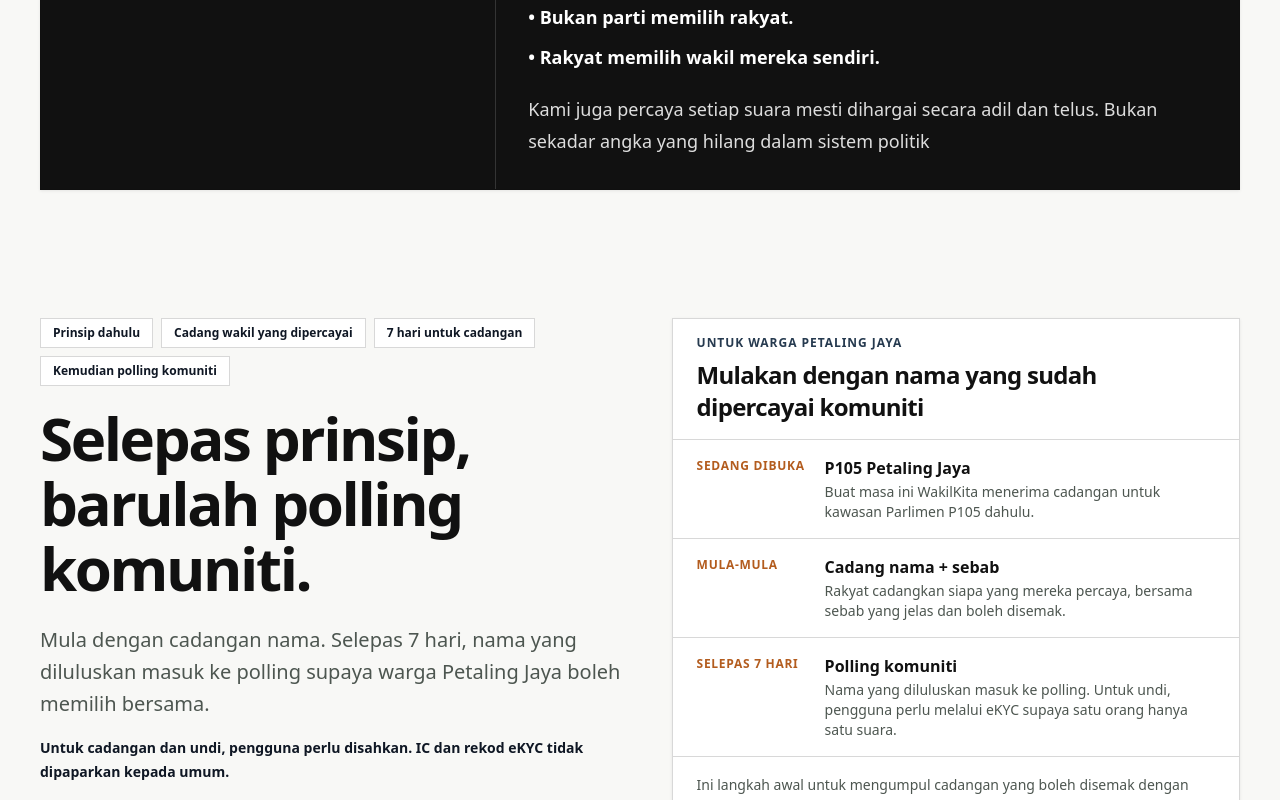
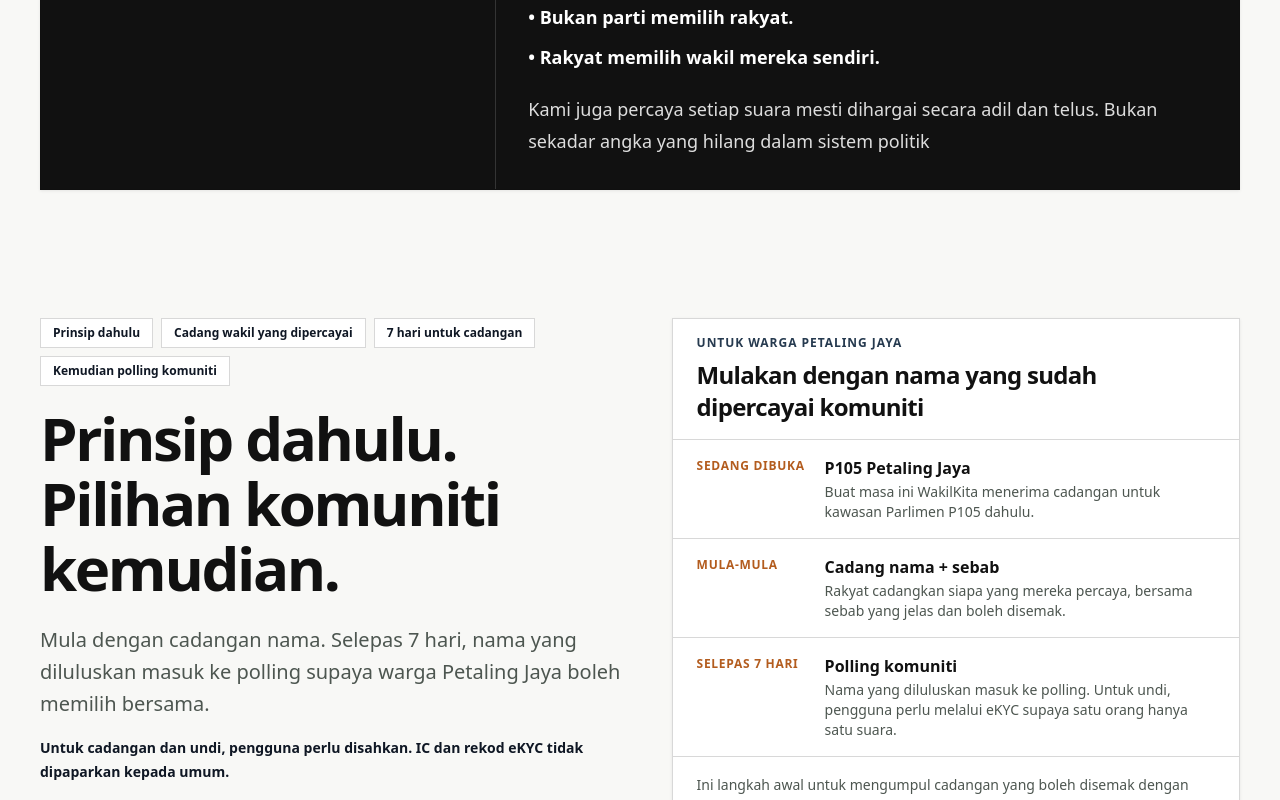
Before and after one commit to amirariff91/wakilkita, a Next.js app: page / in a window 1280 px wide. Shown: the part 449-1249 px from the top of the page. Built offline with nearby package versions, Linux system fonts and the light colour scheme.

Commit message:
Polish homepage polling headline

```diff
--- a/src/app/page.tsx
+++ b/src/app/page.tsx
@@ -327,7 +327,7 @@ export default function Home() {
                 ))}
               </div>
               <h1 className="max-w-4xl text-4xl font-bold leading-[1.08] tracking-[-0.04em] text-[var(--ink)] sm:text-5xl lg:text-6xl">
-                Selepas prinsip, barulah polling komuniti.
+                Prinsip dahulu. Pilihan komuniti kemudian.
               </h1>
               <p className="mt-6 max-w-2xl text-lg leading-8 text-[var(--slate)] sm:text-xl">
                 Mula dengan cadangan nama. Selepas 7 hari, nama yang diluluskan masuk ke polling supaya warga Petaling Jaya boleh memilih bersama.
```
